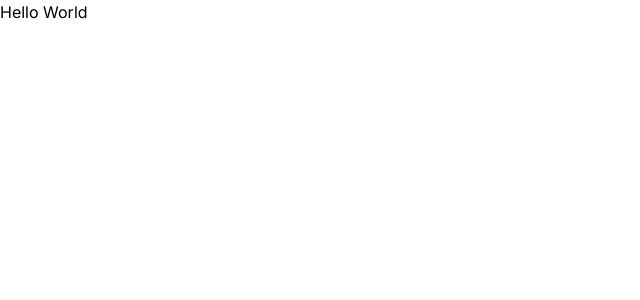
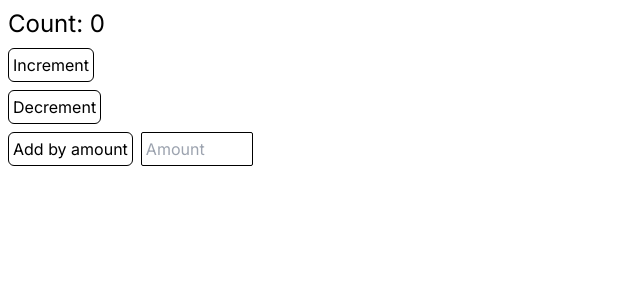
Before and after one commit to AbdullahKhetran/redux-counter, a Next.js app: page / in a window 1280 px wide. Shown: the top 300 px of the page, without its empty margins (0-640 px from the left). Built offline with nearby package versions, Linux system fonts and the light colour scheme.

Commit message:
app ready

```diff
--- a/app/layout.tsx
+++ b/app/layout.tsx
@@ -1,7 +1,7 @@
 import './globals.css'
 import type { Metadata } from 'next'
 import { Inter } from 'next/font/google'
-
+import ReduxProvider from '@/redux/ReduxProvider'
 const inter = Inter({ subsets: ['latin'] })
 
 export const metadata: Metadata = {
@@ -16,7 +16,11 @@ export default function RootLayout({
 }) {
   return (
     <html lang="en">
-      <body className={inter.className}>{children}</body>
+      <body className={inter.className}>
+        <ReduxProvider>
+          {children}
+        </ReduxProvider>
+      </body>
     </html>
   )
 }
--- a/app/page.tsx
+++ b/app/page.tsx
@@ -1,7 +1,7 @@
-import Image from 'next/image'
+import Counter from '@/components/Counter'
 
 export default function Home() {
   return (
-    <div>Hello World</div>
+    <Counter />
   )
 }
--- /dev/null
+++ b/components/Counter.tsx
@@ -0,0 +1,53 @@
+"use client"
+
+import { decrement, increment, incrementByAmount } from "@/redux/features/counter/counterSlice"
+import { useAppDispatch, useAppSelector } from "@/redux/hooks"
+import { useState } from "react"
+
+export default function Counter() {
+    const buttonStyle = "border border-black rounded-md p-1 hover:bg-gray-300"
+
+    // Add "add amount" button and its logic
+    const [amount, setAmount] = useState(0)
+
+
+    const count = useAppSelector(state => state.counter.value)
+    const dispatch = useAppDispatch()
+
+    return (
+        <div className="flex flex-col items-start gap-2 m-2">
+
+            <p className="text-2xl">Count: {count}</p>
+
+            <button
+                onClick={() => dispatch(increment())}
+                className={buttonStyle}
+            >
+                Increment
+            </button>
+
+
+            <button
+                onClick={() => dispatch(decrement())}
+                className={buttonStyle}
+            >
+                Decrement
+            </button>
+
+            <div className="flex gap-2">
+                <button
+                    onClick={() => dispatch(incrementByAmount(amount))}
+                    className={buttonStyle}
+                >
+                    Add by amount
+                </button>
+                <input
+                    type="text"
+                    placeholder="Amount"
+                    onChange={(e) => setAmount(Number(e.target.value))}
+                    className="border border-black rounded-sm p-1 w-28"
+                />
+            </div>
+        </div>
+    )
+}
--- /dev/null
+++ b/redux/ReduxProvider.tsx
@@ -0,0 +1,10 @@
+"use client"
+
+import { Provider } from "react-redux";
+import { store } from "./store";
+
+export default function ReduxProvider({ children }: { children: React.ReactNode }) {
+    return (
+        <Provider store={store}>{children}</Provider>
+    )
+}
--- /dev/null
+++ b/redux/features/counter/counterSlice.ts
@@ -0,0 +1,34 @@
+import { RootState } from "@/redux/store";
+import { PayloadAction, createSlice } from "@reduxjs/toolkit";
+
+export interface CounterState {
+    value: number
+}
+
+const initialState: CounterState = {
+    value: 0
+}
+
+export const counterSlice = createSlice({
+    name: "counter",
+    initialState, // initialState: initialState
+    reducers: {
+        increment: state => {
+            state.value += 1
+        },
+        decrement: state => {
+            state.value -= 1
+        },
+        incrementByAmount: (state, action: PayloadAction<number>) => {
+            state.value += action.payload
+        }
+    }
+})
+
+export const { increment, decrement, incrementByAmount } = counterSlice.actions
+
+
+// Other code such as selectors can use the imported `RootState` type
+export const selectCount = (state: RootState) => state.counter.value
+
+export default counterSlice.reducer
--- /dev/null
+++ b/redux/hooks.ts
@@ -0,0 +1,6 @@
+import type { RootState, AppDispatch } from "./store";
+import { TypedUseSelectorHook, useDispatch, useSelector } from "react-redux";
+
+// Use these instead of plain `useDispatch` and `useSelector`
+export const useAppDispatch: () => AppDispatch = useDispatch
+export const useAppSelector: TypedUseSelectorHook<RootState> = useSelector
--- /dev/null
+++ b/redux/store.ts
@@ -0,0 +1,13 @@
+import { configureStore } from "@reduxjs/toolkit";
+import counterReducer from "./features/counter/counterSlice"
+
+
+export const store = configureStore({
+    reducer: {
+        counter: counterReducer
+    }
+})
+
+// Infer the `RootState` and `AppDispatch` types from the store itself
+export type RootState = ReturnType<typeof store.getState>
+export type AppDispatch = typeof store.dispatch
```
